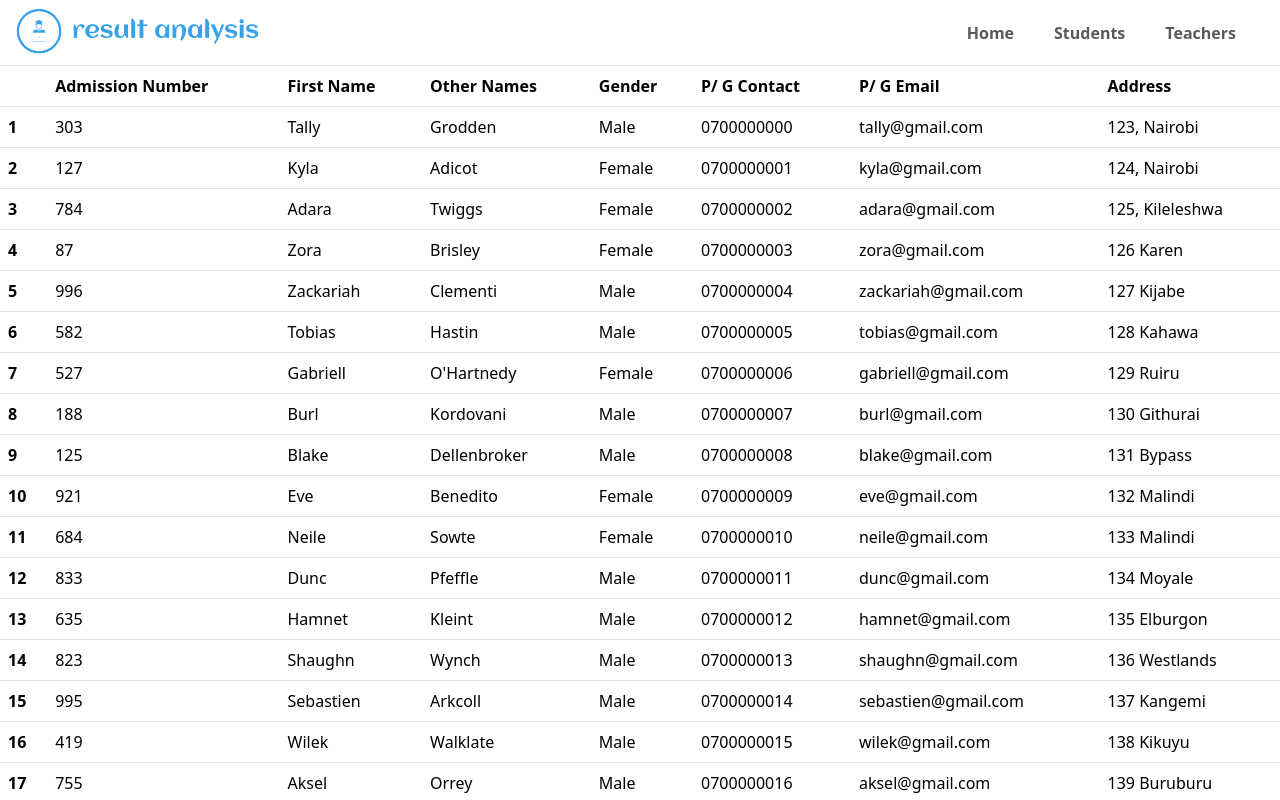
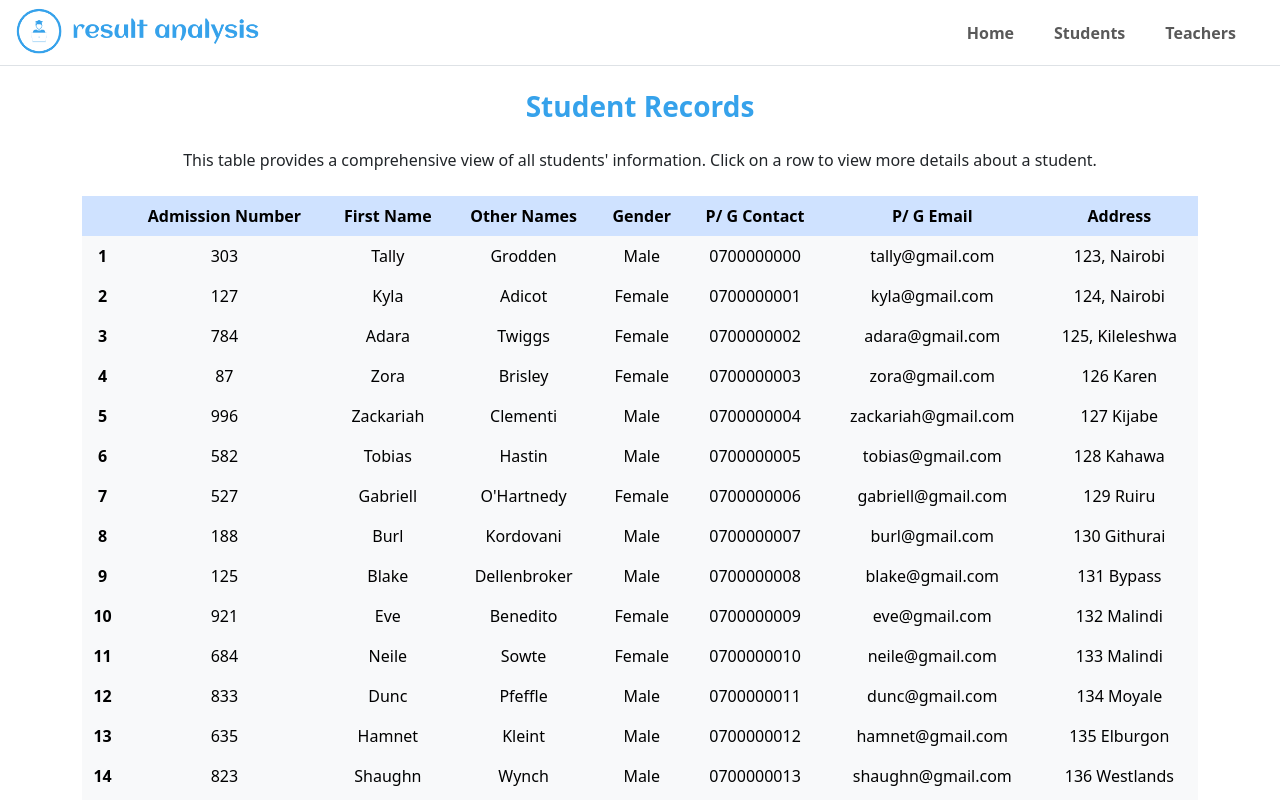
Before and after one commit to fraciah/result-analysis, a React (Vite) app: page /students in a window 1280 px wide. Shown: the top 800 px of the page. Built offline with nearby package versions, Linux system fonts and the light colour scheme.

Commit message:
Style Students Page

```diff
--- a/src/page/Students.jsx
+++ b/src/page/Students.jsx
@@ -9,25 +9,30 @@ const Students = () => {
   };
 
   return (
+    <div className="container">
+      <h2 className="fw-bold blue fs-3 text-center my-4">Student Records</h2>
+      <p className="text-center mb-4">
+        This table provides a comprehensive view of all students&apos; information. Click on a row to view more details about a student.
+      </p>
       <div className="table-responsive">
-      <table className="table">
-        <thead>
+        <table className="table mx-auto table-light table-borderless table-hover">
+          <thead className="table-primary text-center">
             <tr>
               <th scope="col"></th>
-            <th scope="col">Admission Number</th>
-            <th scope="col">First Name</th>
-            <th scope="col">Other Names</th>
-            <th scope="col">Gender</th>
-            <th scope="col">P/ G Contact</th>
-            <th scope="col">P/ G Email</th>
-            <th scope="col">Address</th>
+              <th scope="col" className="fw-semibold">Admission Number</th>
+              <th scope="col" className="fw-semibold">First Name</th>
+              <th scope="col" className="fw-semibold">Other Names</th>
+              <th scope="col" className="fw-semibold">Gender</th>
+              <th scope="col" className="fw-semibold">P/ G Contact</th>
+              <th scope="col" className="fw-semibold">P/ G Email</th>
+              <th scope="col" className="fw-semibold">Address</th>
             </tr>
           </thead>
           <tbody>
             {students?.students?.map((student, index) => {
               return (
-              <tr key={student.id} onClick={() =>handleRowClick(student.id)}>
-                <th>{index + 1}</th>
+                <tr className="text-center" style={{cursor: "pointer"}} key={student.id} onClick={() =>handleRowClick(student.id)}>
+                  <th className="fw-semibold">{index + 1}</th>
                   <td>{student.admnNo}</td>
                   <td>{student.fName}</td>
                   <td>{student.oNames}</td>
@@ -40,6 +45,7 @@ const Students = () => {
           </tbody>
         </table>
       </div>
+    </div>
   )
 }
 
```
Lines whose indentation alone changed are shown as unchanged.
